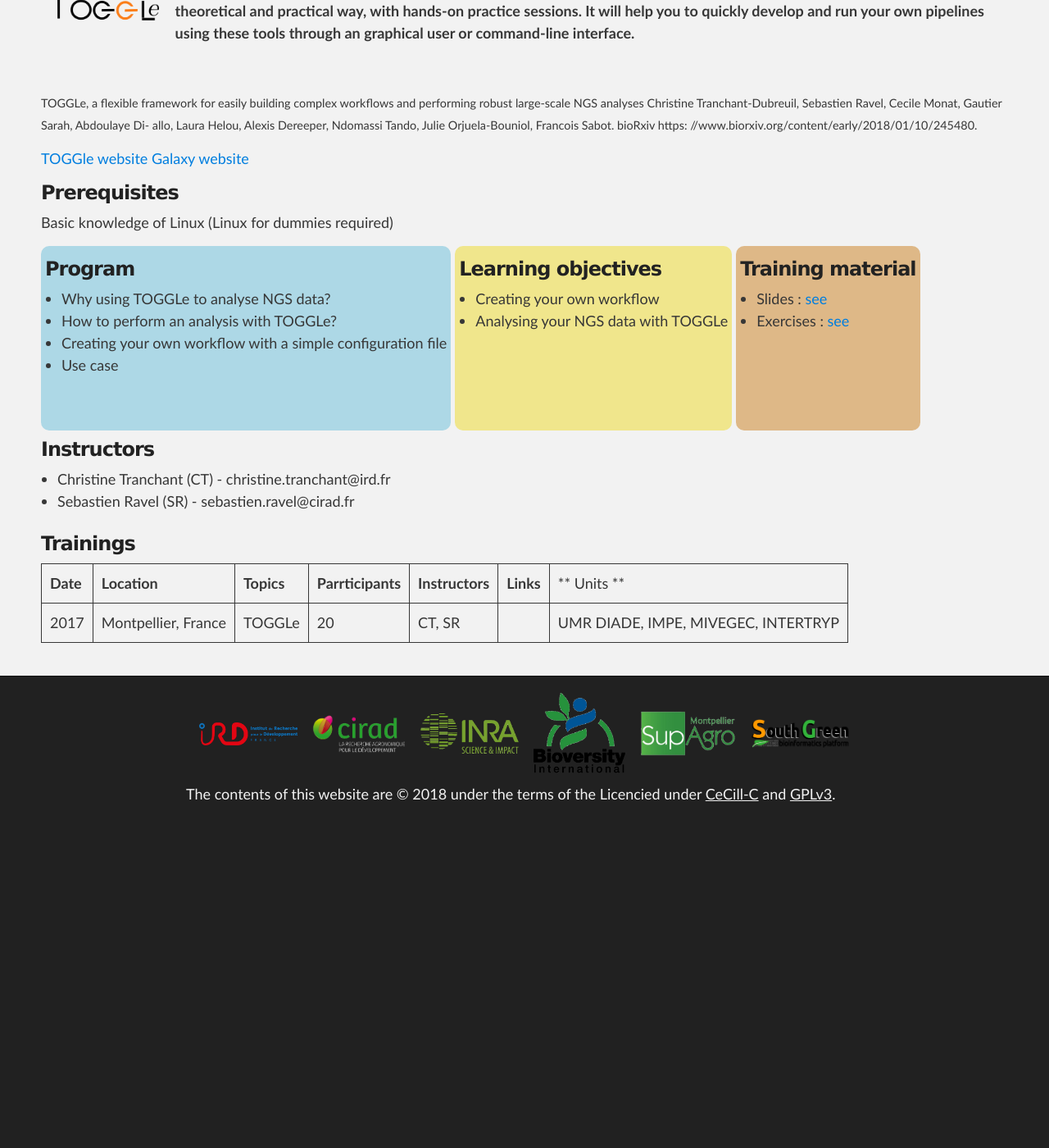
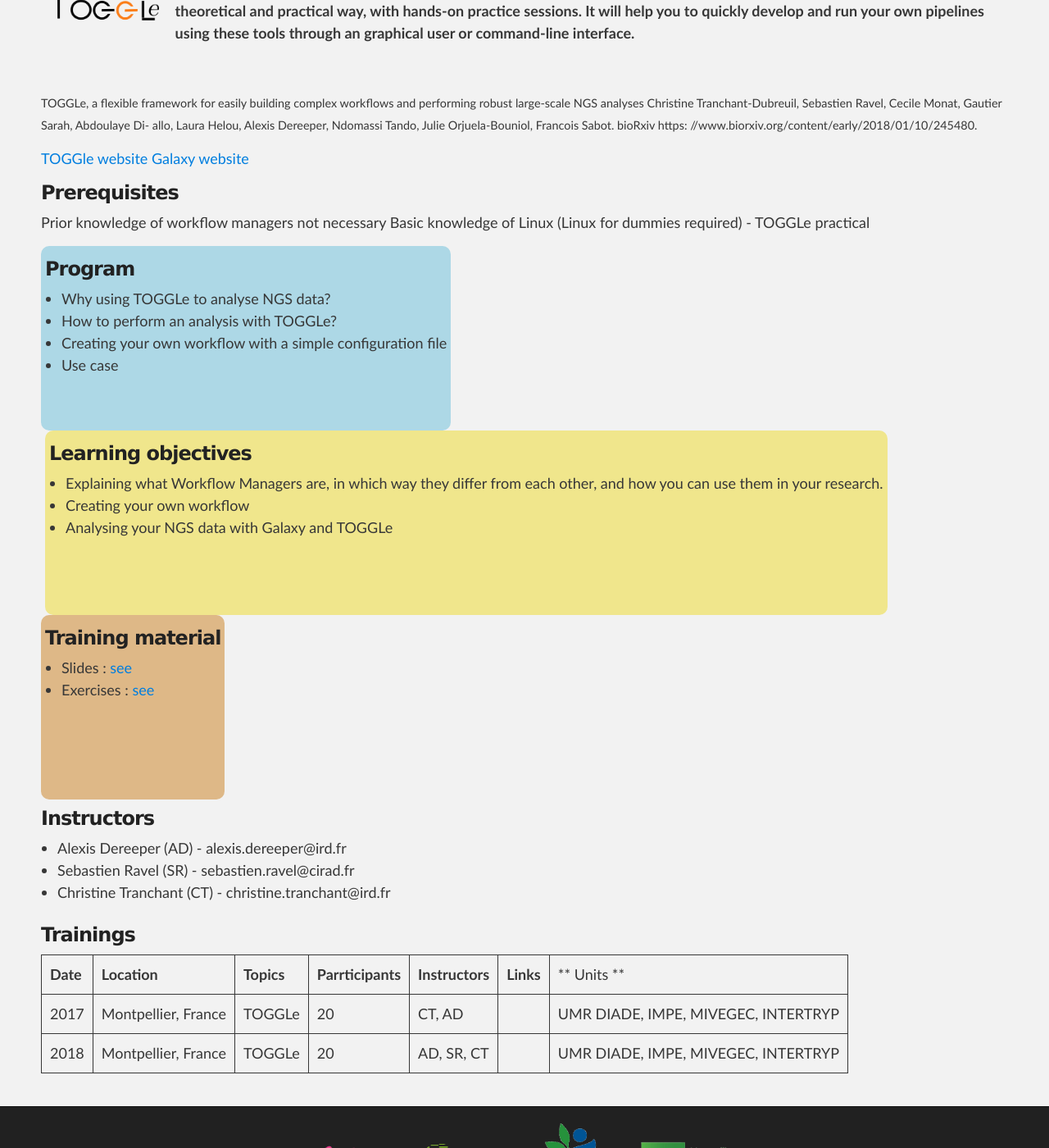
Before and after one commit to SouthGreenPlatform/trainings, a Jekyll site: the page built from _pages/galaxyToggle.md, in a window 1280 px wide and 1400 px high, scrolled down 338 px. Shown: the whole window at 82% size. Built offline with Jekyll 4.4.1, drawn with Linux system fonts in a browser that asks for light colours; nearby versions of some CDN libraries; before the commit the page ends 1355 px from its top, so only the background shows below that.

Commit message:
Update galaxyToggle.md

```diff
--- a/_pages/galaxyToggle.md
+++ b/_pages/galaxyToggle.md
@@ -22,7 +22,8 @@
 [Galaxy website](http://galaxy.southgreen.fr)
 
 ### Prerequisites
-Basic knowledge of Linux (Linux for dummies required)
+Prior knowledge of workflow managers not necessary
+Basic knowledge of Linux (Linux for dummies required) - TOGGLe practical
 
 <div id="colonne1">
 <h3>Program</h3>
@@ -37,8 +38,9 @@
 <div id="colonne2">
 <h3>Learning objectives</h3>
 <ul>
+<li>Explaining what Workflow Managers are, in which way they differ from each other, and how you can use them in your research.</li>
 <li>Creating your own workflow</li>
-<li>Analysing your NGS data with TOGGLe</li>
+<li>Analysing your NGS data with Galaxy and TOGGLe</li>
 </ul>
 </div>
 
@@ -54,12 +56,13 @@
 <div id="nextInline" class="clearfix">
 <h3>Instructors</h3>
 <ul>
-<li>Christine Tranchant (CT) - christine.tranchant@ird.fr</li>
+<li>Alexis Dereeper (AD) - alexis.dereeper@ird.fr</li>
 <li>Sebastien Ravel (SR) - sebastien.ravel@cirad.fr</li>
-</ul>
+<li>Christine Tranchant (CT) - christine.tranchant@ird.fr</li></ul>
 </div>
 
 ### Trainings
 
 | **Date** | **Location** | **Topics** | **Parrticipants** | **Instructors** | **Links** | ** Units ** |
-| 2017 | Montpellier, France | TOGGLe  | 20 | CT, SR | | UMR DIADE, IMPE, MIVEGEC, INTERTRYP |
+| 2017 | Montpellier, France | TOGGLe  | 20 | CT, AD | | UMR DIADE, IMPE, MIVEGEC, INTERTRYP |
+| 2018 | Montpellier, France | TOGGLe  | 20 | AD, SR, CT | | UMR DIADE, IMPE, MIVEGEC, INTERTRYP |
```
